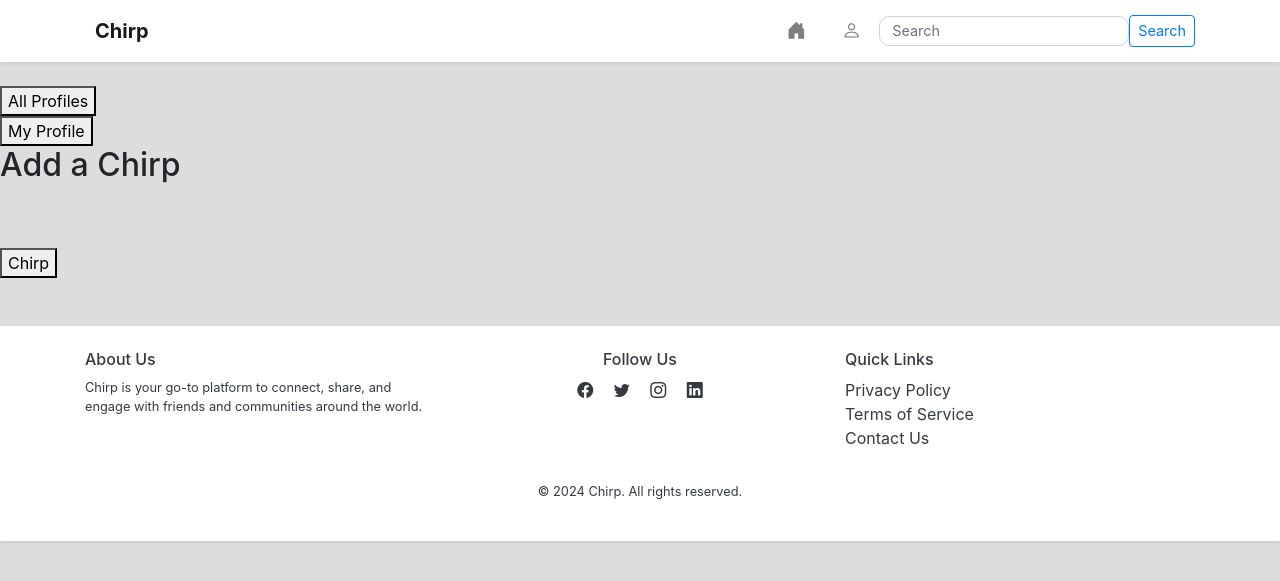
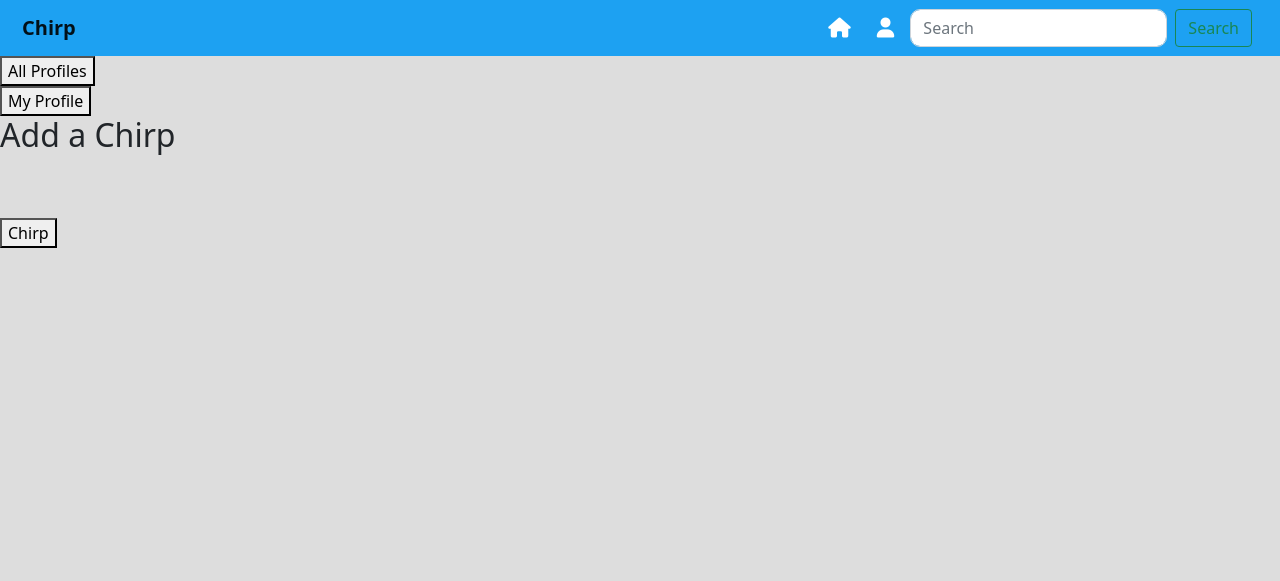
Before and after one commit to DennisCodeInstituteBC/Chirp, a Django app: page / in a window 1280 px wide. Shown: the top 581 px of the page. Run offline with Django 4.2, Linux system fonts and the light colour scheme; some libraries are stand-ins or nearby versions.

Commit message:
Revert "Merge remote-tracking branch 'refs/remotes/origin/main'"
This reverts commit 72716179b57be94440c8b4a91389b0fa531d4f7e, reversing
changes made to c34d6503c221f9fa7bd0b6d179910e806bc3f361.

```diff
--- a/templates/chirpsocial/base.html
+++ b/templates/chirpsocial/base.html
@@ -14,133 +14,39 @@
     <!-- Links got additinal css from child templaces -->
     {% endblock extra-css %}
     <!-- !-- Bootstrap CSS -->
-    <link href="https://stackpath.bootstrapcdn.com/bootstrap/4.5.2/css/bootstrap.min.css" rel="stylesheet">
-    <link rel="stylesheet" href="https://cdnjs.cloudflare.com/ajax/libs/bootstrap-icons/1.10.5/font/bootstrap-icons.min.css">
-        <style>
-        .form-group {
-            position: relative;
-        }
+    <link href="https://cdn.jsdelivr.net/npm/bootstrap@5.1.3/dist/css/bootstrap.min.css" rel="stylesheet" integrity="sha384-1BmE4kWBq78iYhFldvKuhfTAU6auU8tT94WrHftjDbrCEXSU1oBoqyl2QvZ6jIW3" crossorigin="anonymous">
+    <link rel="stylesheet" href="https://cdnjs.cloudflare.com/ajax/libs/font-awesome/6.0.0-beta3/css/all.min.css">
 
-        .form-group textarea {
-            padding-top: 30px; /* Adjust padding to make space for the placeholder */
-        }
-
-        .form-group .placeholder-text {
-            position: absolute;
-            top: 10px;
-            left: 15px;
-            color: #6c757d;
-            pointer-events: none;
-            transition: 0.2s ease;
-        }
-
-        .form-group textarea:focus + .placeholder-text,
-        .form-group textarea:not(:placeholder-shown) + .placeholder-text {
-            top: -10px;
-            left: 12px;
-            font-size: 12px;
-            color: #007bff;
-        }
-
-        .comment-box {
-            border: 1px solid #ddd;
-            border-radius: 5px;
-            padding: 15px;
-            background-color: #f8f9fa;
-        }
-
-        .comment-date {
-            font-size: 0.85rem;
-            color: #6c757d;
-            text-align: left;
-        }
-        .navbar {
-            padding: 0.5rem 1rem; /* Make the navbar smaller */
-        }
-
-        .nav-link i {
-            font-size: 1.2rem; /* Adjust icon size for better visibility */
-        }
-
-        .form-control {
-            height: 30px; /* Reduce the height of the search input */
-            font-size: 0.9rem;
-        }
-
-        .btn-outline-primary {
-            padding: 0.25rem 0.5rem; /* Smaller button for the search */
-            font-size: 0.9rem;
-        }
-    </style>
  </head>
  <body  class="main-body">
+   <!-- Nav Bar -->
+   <nav class="navbar navbar-expand-lg navbar-light">
+    <div class="container-fluid">
+        <a class="navbar-brand" href="#">Chirp</a>
+        <button class="navbar-toggler" type="button" data-bs-toggle="collapse" data-bs-target="#navbarNav" aria-controls="navbarNav" aria-expanded="false" aria-label="Toggle navigation">
+            <span class="navbar-toggler-icon"></span>
+        </button>
+        <div class="collapse navbar-collapse" id="navbarNav">
+          <div class="ms-auto d-flex align-items-center">
+              <a href="#" class="me-3">
+                  <i class="fas fa-home"></i>
+              </a>
+              <a href="#" class="me-3">
+                  <i class="fas fa-user"></i>
+              </a>
+                <form class="d-flex me-3">
+                    <input class="form-control me-2" type="search" placeholder="Search" aria-label="Search">
+                    <button class="btn btn-outline-success" type="submit">Search</button>
+                </form>
 
-       <!-- Navbar Section -->
-    <nav class="navbar navbar-expand-lg navbar-light bg-white shadow-sm mb-4">
-        <div class="container">
-            <a class="navbar-brand" href="#">Chirp</a>
-            <button class="navbar-toggler" type="button" data-toggle="collapse" data-target="#navbarContent" aria-controls="navbarContent" aria-expanded="false" aria-label="Toggle navigation">
-                <span class="navbar-toggler-icon"></span>
-            </button>
-            <div class="collapse navbar-collapse justify-content-end" id="navbarContent">
-                <ul class="navbar-nav align-items-center mb-2 mb-lg-0">
-                    <li class="nav-item">
-                        <a class="nav-link" href="#" title="Home"><i class="bi bi-house-door-fill"></i></a>
-                    </li>
-                    <li class="nav-item">
-                        <a class="nav-link" href="#" title="Login"><i class="bi bi-person"></i></a>
-                    </li>
-                    <li class="nav-item ms-3">
-                        <form class="d-flex align-items-center">
-                            <input class="form-control me-2" type="search" placeholder="Search" aria-label="Search">
-                            <button class="btn btn-outline-primary" type="submit">Search</button>
-                        </form>
-                    </li>
-                </ul>
             </div>
         </div>
-    </nav>
+    </div>
+</nav>
 
    {%block content%}
         <!-- Child templates for content -->
    {%endblock%}
 
-   <footer class="bg-white text-dark py-4 shadow-sm mt-5">
-    <div class="container">
-        <div class="row">
-            <!-- Left Section: About Text -->
-            <div class="col-md-4 mb-3 mb-md-0">
-                <h6 class="fw-bold">About Us</h6>
-                <p class="small">Chirp is your go-to platform to connect, share, and engage with friends and communities around the world.</p>
-            </div>
-
-            <!-- Center Section: Social Media Icons -->
-            <div class="col-md-4 mb-3 mb-md-0 text-center">
-                <h6 class="fw-bold">Follow Us</h6>
-                <a href="#" class="text-dark mx-2"><i class="bi bi-facebook"></i></a>
-                <a href="#" class="text-dark mx-2"><i class="bi bi-twitter"></i></a>
-                <a href="#" class="text-dark mx-2"><i class="bi bi-instagram"></i></a>
-                <a href="#" class="text-dark mx-2"><i class="bi bi-linkedin"></i></a>
-            </div>
-
-            <!-- Right Section: Quick Links -->
-            <div class="col-md-4 text-md-end">
-                <h6 class="fw-bold">Quick Links</h6>
-                <ul class="list-unstyled">
-                    <li><a href="#" class="text-dark">Privacy Policy</a></li>
-                    <li><a href="#" class="text-dark">Terms of Service</a></li>
-                    <li><a href="#" class="text-dark">Contact Us</a></li>
-                </ul>
-            </div>
-        </div>
-        <div class="text-center mt-3">
-            <p class="small">&copy; 2024 Chirp. All rights reserved.</p>
-        </div>
-    </div>
-</footer>
-
-   <script src="https://code.jquery.com/jquery-3.5.1.slim.min.js"></script>
-   <script src="https://cdn.jsdelivr.net/npm/@popperjs/core@2.9.3/dist/umd/popper.min.js"></script>
-   <script src="https://stackpath.bootstrapcdn.com/bootstrap/4.5.2/js/bootstrap.min.js"></script>
  </body>
  </html>
```
